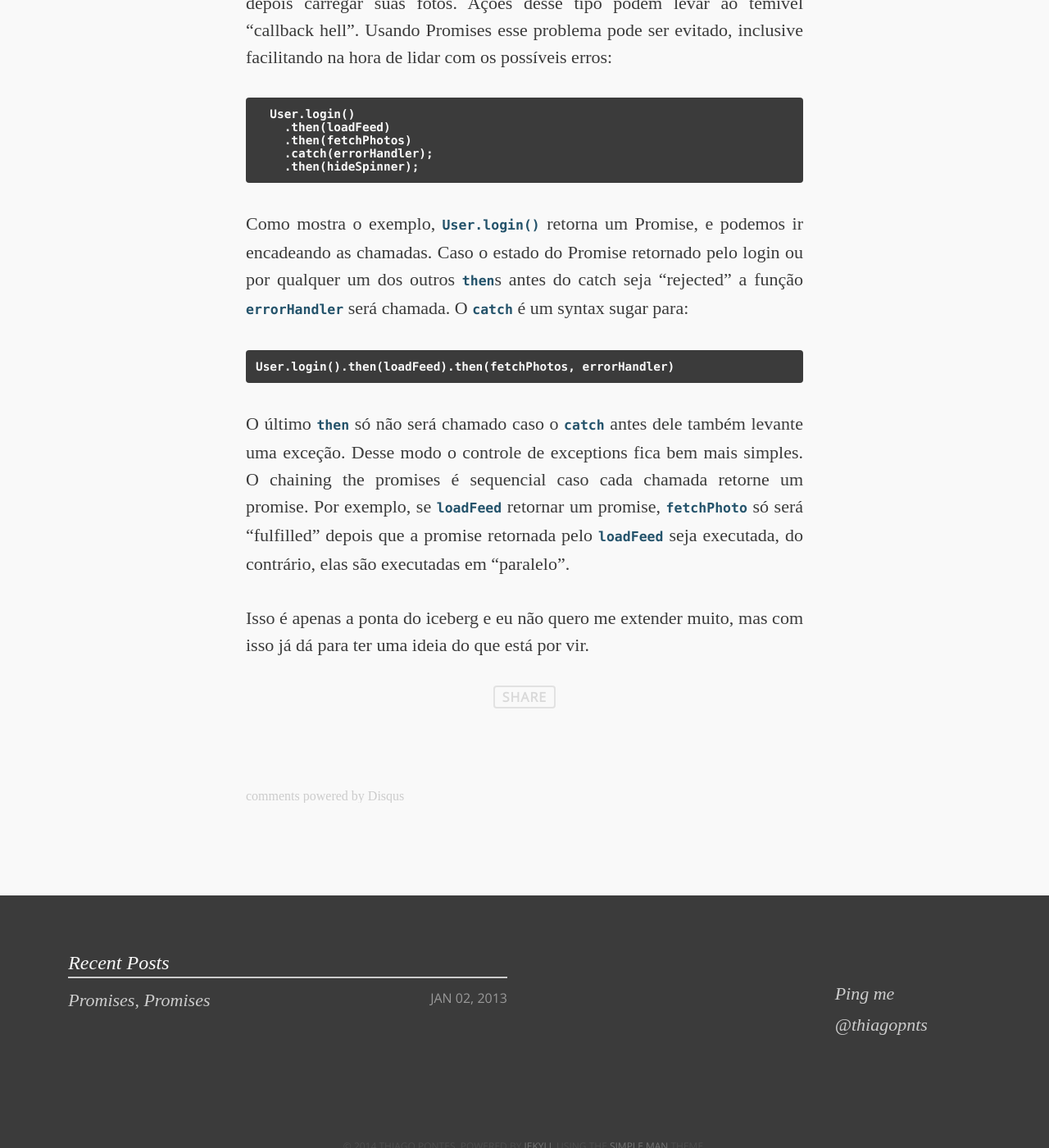
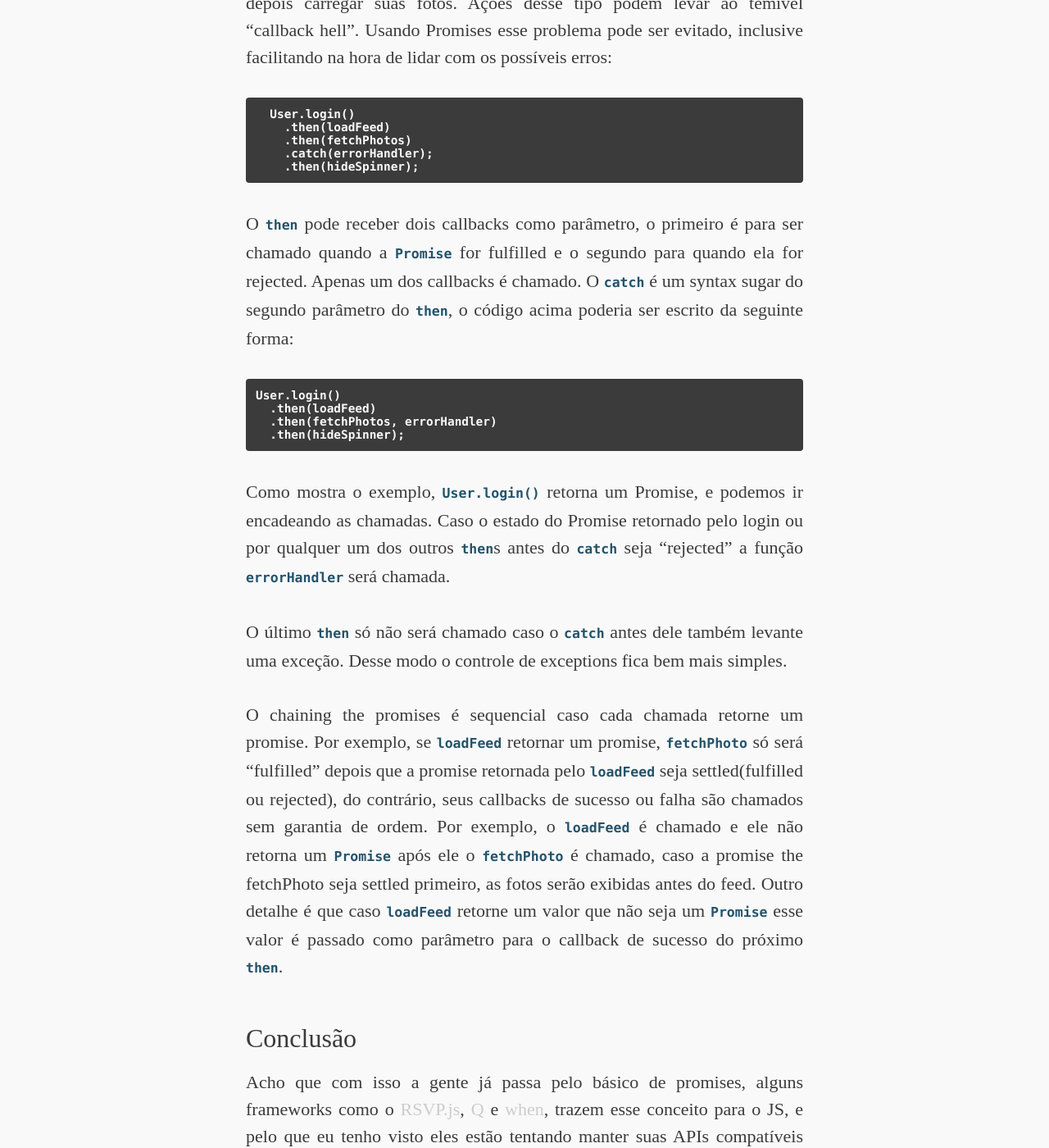
Before and after one commit to thiagopnts/blog, a Jekyll site: the page built from _posts/2013-01-02-promises.md, in a window 1280 px wide and 1400 px high, scrolled down 1682 px. Shown: the whole window at 82% size. Built offline with Jekyll 4.4.1, drawn with Linux system fonts in a browser that asks for light colours; some web fonts are replaced; Markdown is read by kramdown in place of the engine named in the settings; comment, search, counter and statistics services are not loaded; some of the changed text lies outside the part shown.

Commit message:
promises post

```diff
--- a/_posts/2013-01-02-promises.md
+++ b/_posts/2013-01-02-promises.md
@@ -44,16 +44,27 @@ esse problema pode ser evitado, inclusive facilitando na hora de lidar com os po
     .then(hideSpinner);
 {% endhighlight %}
 
-
+O `then` pode receber dois callbacks como parâmetro, o primeiro é para ser chamado quando a `Promise` for fulfilled e o segundo para quando ela for rejected. Apenas
+um dos callbacks é chamado. O `catch` é um syntax sugar do segundo parâmetro do `then`, o código acima poderia ser escrito da seguinte forma:
+{% highlight javascript %}
+User.login()
+  .then(loadFeed)
+  .then(fetchPhotos, errorHandler)
+  .then(hideSpinner);
+{% endhighlight %}
 Como mostra o exemplo, `User.login()` retorna um Promise, e podemos ir encadeando as chamadas.
-Caso o estado do Promise retornado pelo login ou por qualquer um dos outros `then`s antes do catch seja "rejected"
-a função `errorHandler` será chamada. O `catch` é um syntax sugar para:
-{% highlight javascript %}
-User.login().then(loadFeed).then(fetchPhotos, errorHandler)
-{% endhighlight %}
+Caso o estado do Promise retornado pelo login ou por qualquer um dos outros `then`s antes do `catch` seja "rejected"
+a função `errorHandler` será chamada.
 
 O último `then` só não será chamado caso o `catch` antes dele também levante uma exceção. Desse modo o controle de exceptions fica bem mais simples.
+
+
 O chaining the promises é sequencial caso cada chamada retorne um promise. Por exemplo, se `loadFeed` retornar um promise, `fetchPhoto` só será
-"fulfilled" depois que a promise retornada pelo `loadFeed` seja executada, do contrário, elas são executadas em "paralelo".
+"fulfilled" depois que a promise retornada pelo `loadFeed` seja settled(fulfilled ou rejected), do contrário, seus callbacks de sucesso ou falha são chamados
+sem garantia de ordem. Por exemplo, o `loadFeed` é chamado e ele não retorna um `Promise` após ele o `fetchPhoto` é chamado, caso a promise the fetchPhoto
+seja settled primeiro, as fotos serão exibidas antes do feed.
+Outro detalhe é que caso `loadFeed` retorne um valor que não seja um `Promise` esse valor é passado como parâmetro para o callback de sucesso do próximo `then`.
 
-Isso é apenas a ponta do iceberg e eu não quero me extender muito, mas com isso já dá para ter uma ideia do que está por vir.
+###Conclusão
+Acho que com isso a gente já passa pelo básico de promises, alguns frameworks como o [RSVP.js](https://github.com/tildeio/rsvp.js), [Q](https://github.com/kriskowal/q) e [when](https://github.com/cujojs/when),
+trazem esse conceito para o JS, e pelo que eu tenho visto eles estão tentando manter suas APIs compatíveis com a especificação.
```
